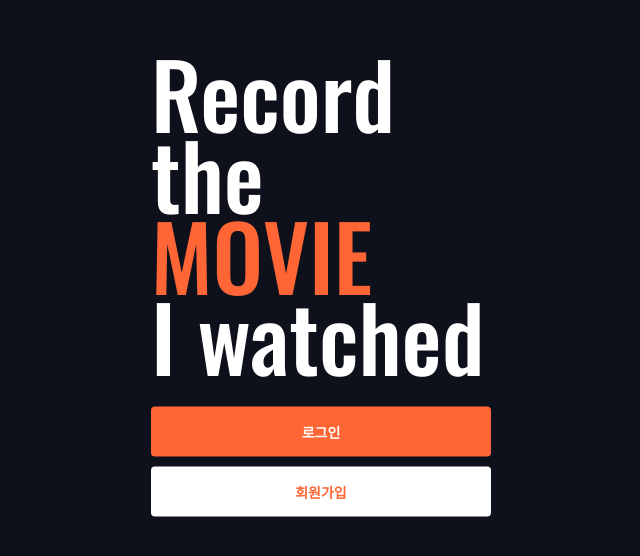
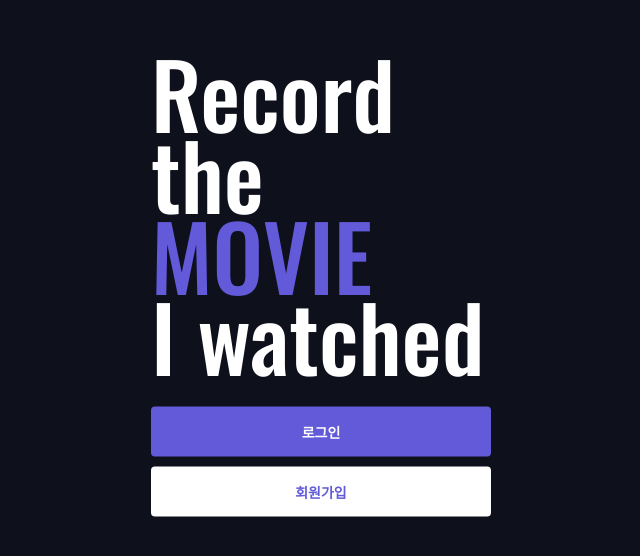
Before and after one commit to jinajung810/my-movie-box, a Next.js app: page / in a window 1280 px wide. Shown: the part 116-672 px from the top of the page, without its empty margins (319-959 px from the left). Built offline with nearby package versions, Linux system fonts and the light colour scheme.

Commit message:
style: main페이지 구조 수정

```diff
--- a/app/globals.css
+++ b/app/globals.css
@@ -10,7 +10,7 @@
   --color-white-20: rgba(255,255,255,.2);
   --color-white-10: rgba(255,255,255,.1);
   --color-white-5: rgba(255,255,255,.05);
-  --color-primary: #FF6535;
+  --color-primary: #625AD8;
   --color-area: #1C212E;
 }
 body {
@@ -47,7 +47,7 @@
   color: var(--color-white);
   cursor: pointer;
 }
-.link {
+.link, a {
   text-decoration: none;
 }
 /* header */
@@ -84,6 +84,27 @@
 }
 .nav-sign-out:hover {
   text-decoration: underline;
+}
+/* footer */
+.footer {
+  font-family: "Oswald", sans-serif;
+  max-width: 1120px;
+  margin: 0 auto;
+  padding: 30px 20px;
+  text-align: center;
+  color: var(--color-white-30);
+}
+.footer a {
+  color: var(--color-white-20);
+  margin-bottom: 5px;
+  width: fit-content;
+  margin: 0 3px;
+}
+.footer a:hover {
+  text-decoration: underline;
+}
+.footer span {
+  margin-left: 5px;
 }
 /* login page */
 .login-page {
@@ -148,46 +169,44 @@
   color: red;
 }
 /* main page */
-.search {
-  display: flex;
-  gap: 10px;
-  margin-bottom: 30px;
-}
-.search input {
-  flex-grow: 1;
-  height: 50px;
-  padding: 0 20px;
-  border-radius: 4px;
-  border: none;
-  font-size: 14px;
-  color: var(--color-white);
-  background-color: var(--color-area);
-}
-.search input::placeholder {
-  color: var(--color-white-30);
-}
-.search .btn {
-  flex-grow: 1;
-  max-width: 150px;
-}
 .my-list {
   padding: 20px;
   border-radius: 4px;
   background-color: var(--color-area);
 }
-.my-list .empty-message {
-  color: var(--color-white);
-  font-size: 14px;
-  text-align: center;
-}
-.my-list .empty-message span {
-  color: var(--color-primary);
-}
 .my-list .reviews {
   display: flex;
   flex-wrap: wrap;
+  gap: 20px;
+}
+.my-list .reviews .add-review {
+  --width: 200px;
+  width: var(--width);
+  height: calc(var(--width)*3 / 2);
+  border: 1px dashed var(--color-white-50);
+  color: var(--color-white);
+  display: flex;
+  flex-direction: column;
   justify-content: center;
-  gap: 20px;
+  align-items: center;
+  text-align: center;
+  position: relative;
+}
+.my-list .reviews .add-review:hover::after {
+  content: "";
+  position: absolute;
+  top: -1px;
+  bottom: -1px;
+  left: -1px;
+  right: -1px;
+  border: 6px solid var(--color-primary);
+}
+.my-list .reviews .add-message {
+  padding-top: 5px;
+  font-size: 14px;
+}
+.my-list .reviews .add-message span {
+  color: var(--color-primary);
 }
 .my-list .reviews .review {
   --width: 200px;
@@ -230,6 +249,28 @@
   left:0;
 }
 /* search-page */
+.search {
+  display: flex;
+  gap: 10px;
+  margin-bottom: 30px;
+}
+.search input {
+  flex-grow: 1;
+  height: 50px;
+  padding: 0 20px;
+  border-radius: 4px;
+  border: none;
+  font-size: 14px;
+  color: var(--color-white);
+  background-color: var(--color-area);
+}
+.search input::placeholder {
+  color: var(--color-white-30);
+}
+.search .btn {
+  flex-grow: 1;
+  max-width: 150px;
+}
 .search-list {
   padding: 20px;
   border-radius: 4px;
--- a/app/header.js
+++ b/app/header.js
@@ -13,9 +13,6 @@
     <Link href="/main" className="logo">
       {session.user.name}'s <span>MOVIE</span> BOX
     </Link>
-    <Link href="/search" className='searcg-menu'>
-      Search
-    </Link>
     <SignOutBtn />
   </div>
   )
```
Also changed, not shown: app/main/page.js (+18 -14 lines), app/review-list.js (+10 -0 lines), app/searchPageMove.js (deleted, +0 -21 lines).
